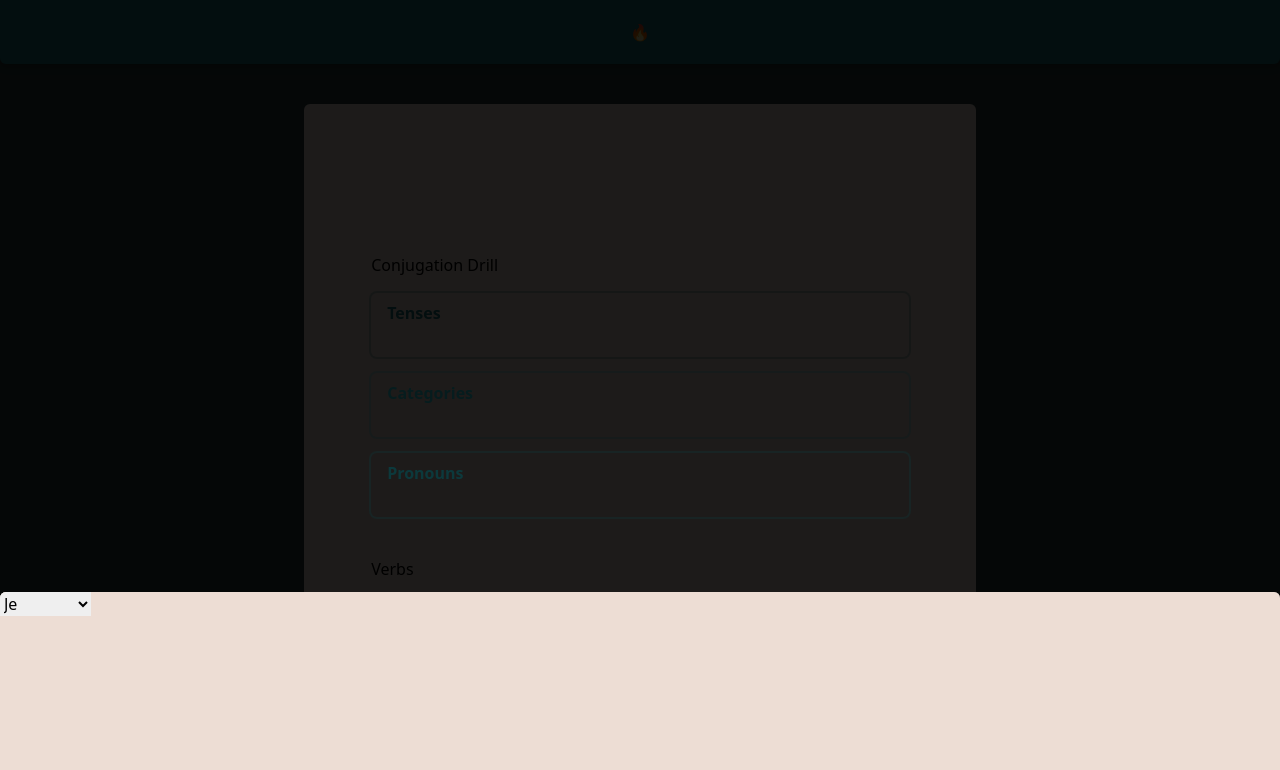
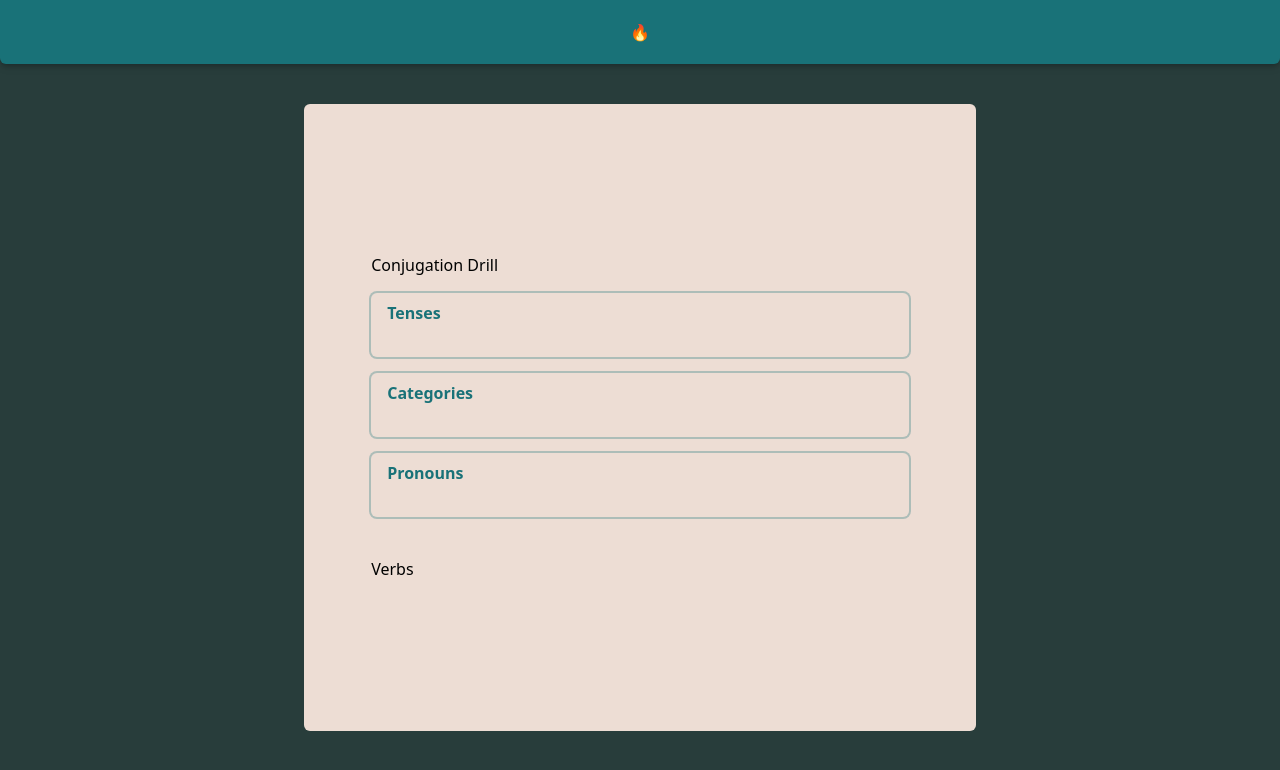
Before and after one commit to ludovico-chiavelli/practice-french-conjugations, a React (Create React App) app: page / in a window 1280 px wide. Shown: the top 770 px of the page. Built offline with nearby package versions, Linux system fonts and the light colour scheme.

Commit message:
render Dropdown conditionally

```diff
--- a/src/components/OptBtn.js
+++ b/src/components/OptBtn.js
@@ -15,7 +15,7 @@ export const OptBtn = ({ title, options }) => {
                 <h3 className="w-full text-left text-[#197278] text-base font-bold">{title}</h3>
                 <BtnContent/>
             </button>
-            <Dropdown options={options} show={show} onClick={handleClick}/>
+            { show && <Dropdown options={options} show={show} onClick={handleClick}/>}
         </div>
     )
 }
```
